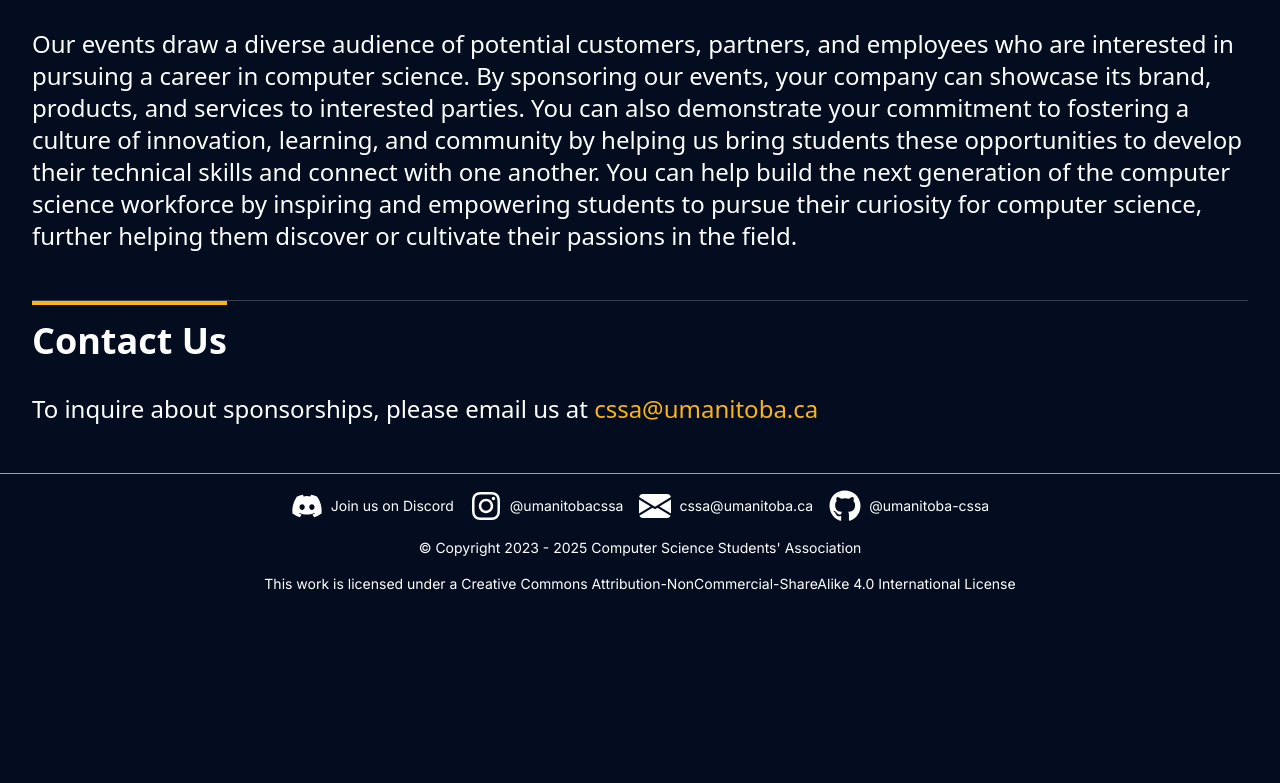
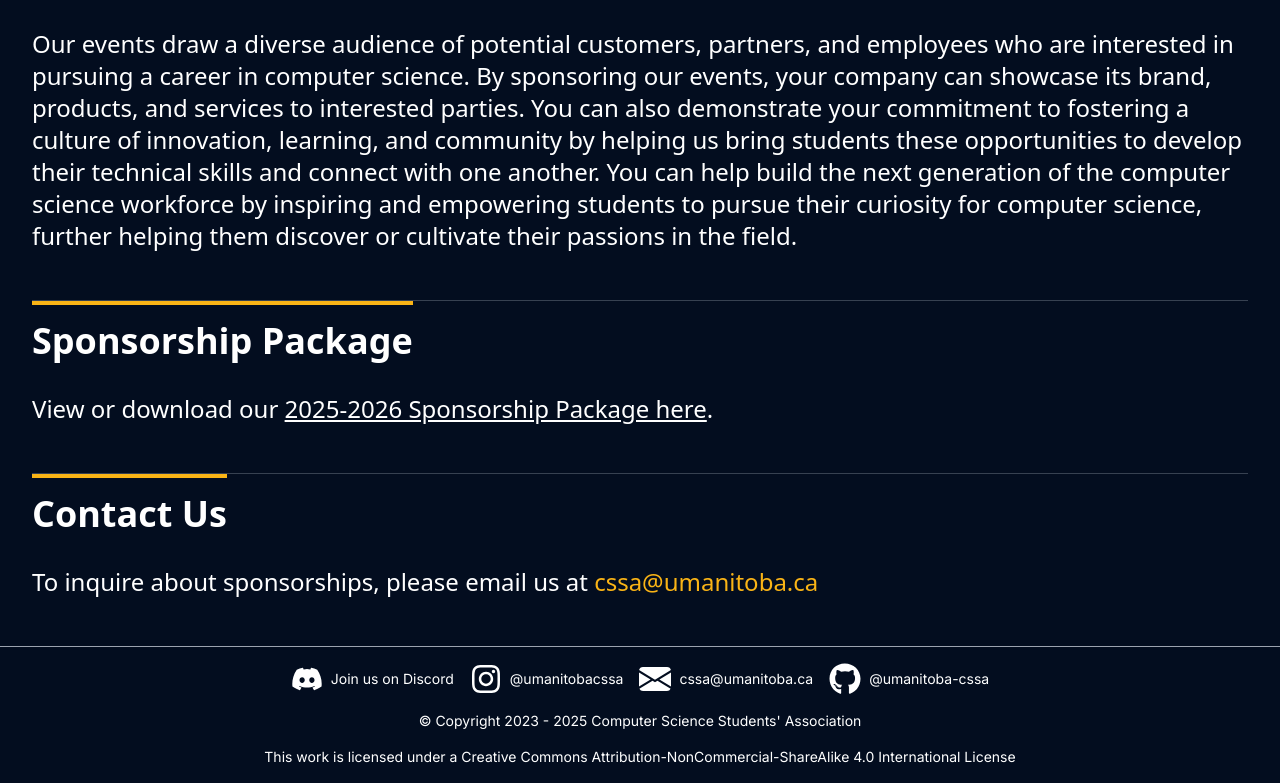
Before and after one commit to umanitoba-cssa/cssa-website-next, a Next.js app: page /sponsor in a window 1280 px wide. Shown: the part 837-1620 px from the top of the page. Before the commit the page ends 1447 px from the top, so only its background shows below. Built offline with nearby package versions, Linux system fonts and the light colour scheme.

Commit message:
Add newest sponsorship package to Sponsor Us page

```diff
--- a/src/app/sponsor/page.tsx
+++ b/src/app/sponsor/page.tsx
@@ -24,7 +24,11 @@ export default function Sponsor() {
                         </p>
                     </div>
                     <div className="flex flex-col gap-8">
-                    <BlockHeader title="Contact Us"/>
+                        <BlockHeader title="Sponsorship Package"></BlockHeader>
+                        <p>View or download our <a className="underline" target="_blank" href="/docs/sponsorshipPackage.pdf">2025-2026 Sponsorship Package here</a>.</p>
+                    </div>
+                    <div className="flex flex-col gap-8">
+                        <BlockHeader title="Contact Us" />
                         <p>
                             To inquire about sponsorships, please email us at <a className="text-cssa-gold hover:underline" href="mailto:cssa@umanitoba.ca">cssa@umanitoba.ca</a>
                         </p>
```
Also changed, not shown: 2 other files (tests, documents, lock files or other folders). Lines whose indentation alone changed are shown as unchanged.
